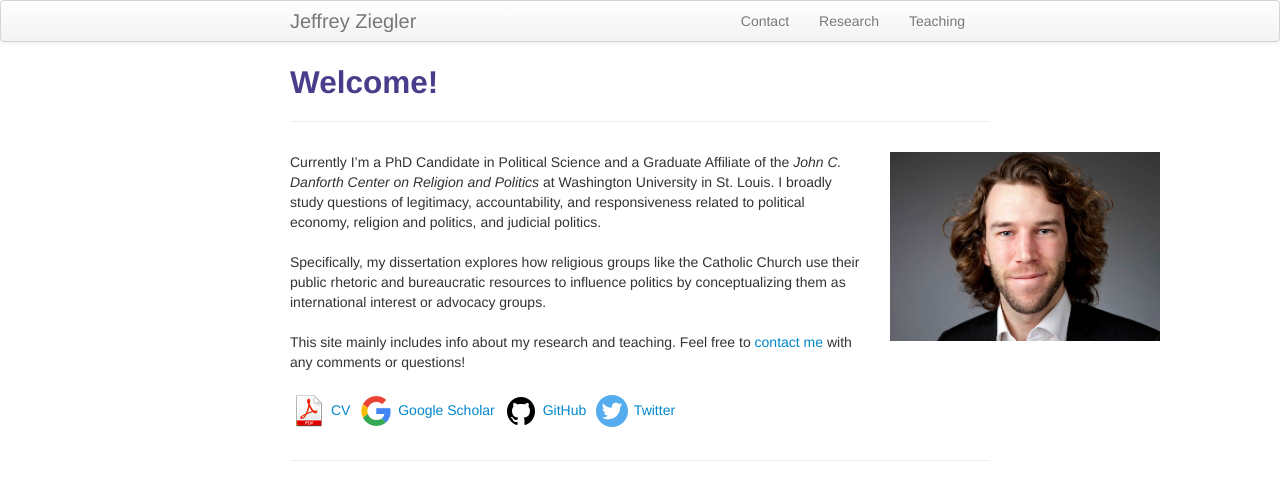
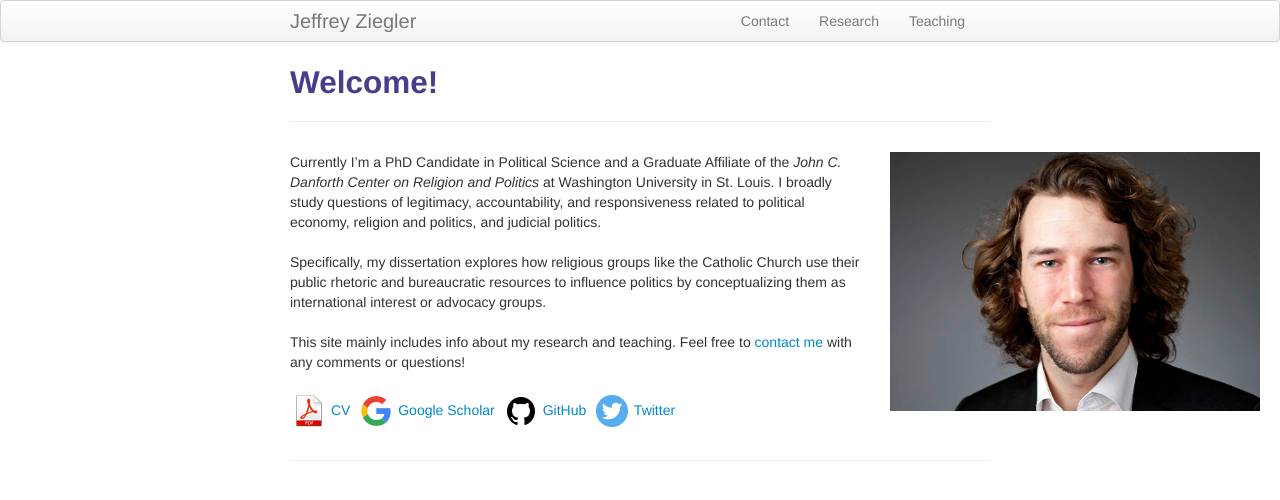
Before and after one commit to zieglerjef/zieglerjef.github.io, a Jekyll site: the page built from index.md, in a window 1280 px wide. Shown: the top 500 px of the page. Built offline with Jekyll 4.4.1, drawn with Linux system fonts in a browser that asks for light colours.

Commit message:
Update index.md

```diff
--- a/index.md
+++ b/index.md
@@ -26,7 +26,7 @@ This site mainly includes info about my research and teaching. Feel free to <a h
 
 </div>
 
-<div class="span3">
+<div class="span4">
 		<img src="../assets/pics/Jeff_Ziegler.jpg" alt="hi" class="inline"/>
      		</div>
 	</div>
```
